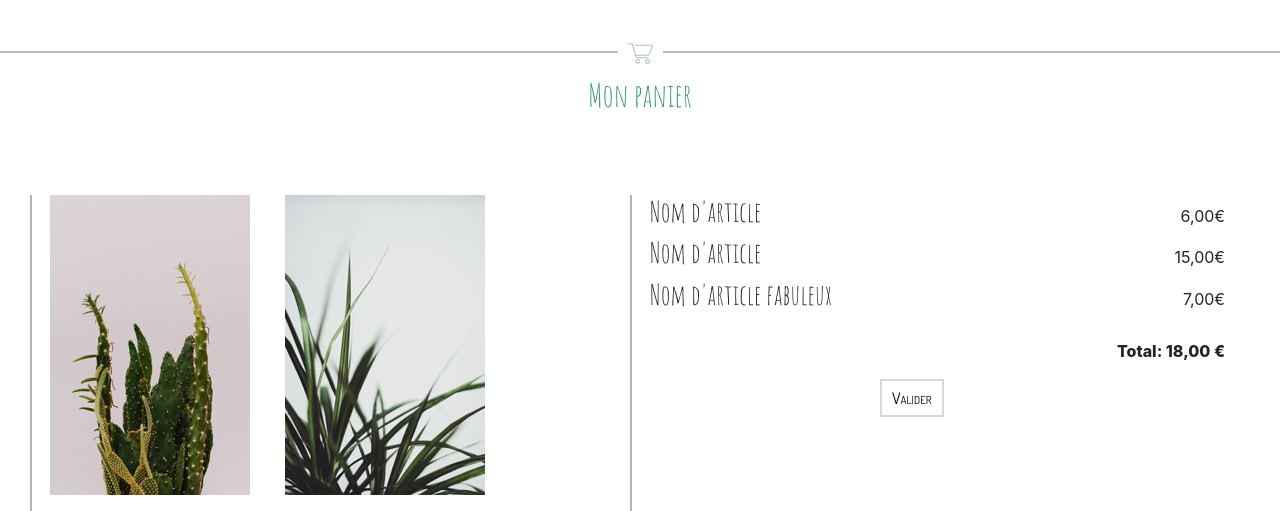
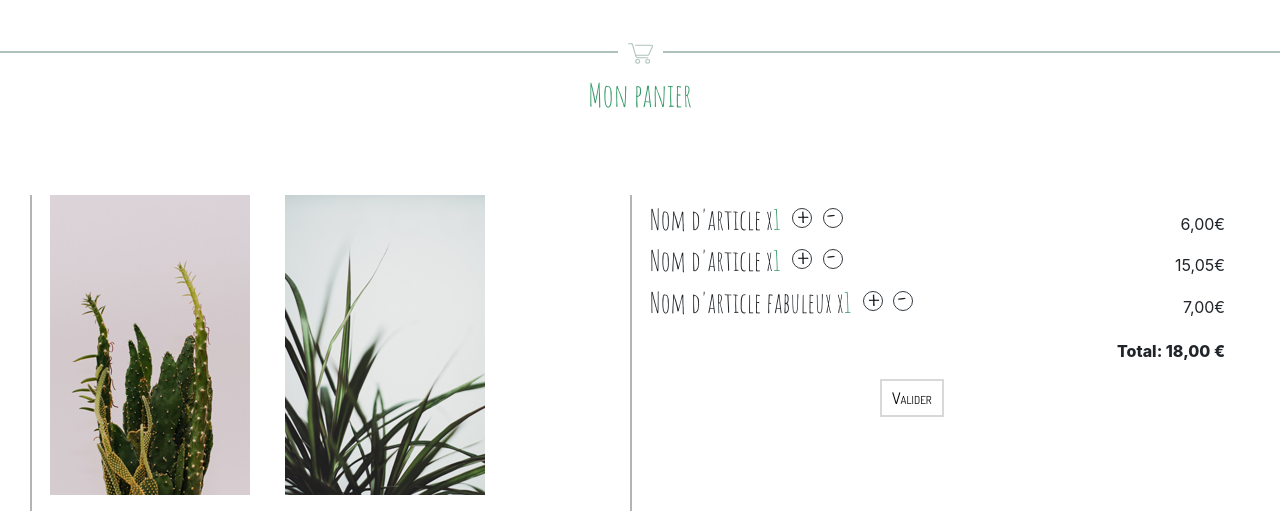
Before and after one commit to BourMel/projet-ecommerce, a PHP site: page /panier in a window 1280 px wide. Shown: the part 217-728 px from the top of the page. Run offline with PHP 8.4, Linux system fonts and the light colour scheme.

Commit message:
started cart quantities

```diff
--- a/assets/javascript/display_to_form.js
+++ b/assets/javascript/display_to_form.js
@@ -18,6 +18,7 @@ document.addEventListener('DOMContentLoaded', function() {
 
            // creates a form inside the simple parent div
            var form = document.createElement("form");
+           form.setAttribute('id', "parent_form");
            form.innerHTML = parentDiv[0].innerHTML;
            // we remove old content
            parentDiv[0].innerHTML = "";
@@ -39,6 +40,11 @@ document.addEventListener('DOMContentLoaded', function() {
 
                   //which uses data-label and data-type attributes
                   input.setAttribute("placeholder", spanToChange[j].getAttribute("data-label"));
+
+                  var input_id = spanToChange[j].getAttribute("id");
+
+                  input.setAttribute("id", input_id);
+                  input.setAttribute("name", input_id);
 
                   if(spanToChange[j].getAttribute('data-type') == "password") {
                       input.setAttribute("type", "password");
--- a/assets/javascript/form_validator.js
+++ b/assets/javascript/form_validator.js
@@ -46,7 +46,6 @@ function validateFilledForm(formId, lastFieldId) {
             // we check that all fields (except submit button) are filled
             if(this[i].type != "submit" && this[i].value === '') {
                 is_valid = false;
-                console.log(this[i])
                 break;
             }
         }
@@ -126,4 +125,9 @@ document.addEventListener('DOMContentLoaded', function() {
     // only checks that the fields are filled
     validateFilledForm("connection_form", "password");
 
+    /**ACCOUNT**/
+
+    //same
+    validateFilledForm("parent_form", "city");
+
 });
--- /dev/null
+++ b/assets/javascript/plus_minus.js
@@ -0,0 +1,53 @@
+/**
+ * on click on a 'minus' or 'plus' span, handles quantity
+ * assumes that a minus and a plus are always present in order to make less operations
+**/
+
+document.addEventListener('DOMContentLoaded', function() {
+
+   var plus = document.getElementsByClassName("plus");
+   var minus = document.getElementsByClassName("minus");
+
+   console.log(plus);
+   console.log(minus);
+
+   if(plus.length == minus.length) {
+       for(var i=0; i<plus.length; i++) {
+
+           plus[i].addEventListener("click", function() {
+               var quantity = parseInt(this.parentNode.querySelector(".quantity").innerHTML);
+
+               this.parentNode.querySelector(".quantity").innerHTML = quantity +1;
+
+               var price = this.parentNode.parentNode.querySelector(".price").innerHTML;
+
+               // @TODO
+               this.parentNode.parentNode.querySelector(".price").innerHTML = "42,00€";
+
+           })
+
+           minus[i].addEventListener("click", function() {
+               var quantity = parseInt(this.parentNode.querySelector(".quantity").innerHTML);
+
+               if(quantity > 1) {
+                   this.parentNode.querySelector(".quantity").innerHTML = quantity -1;
+
+                   var price = this.parentNode.parentNode.querySelector(".price").innerHTML;
+
+                   // @TODO
+                   this.parentNode.parentNode.querySelector(".price").innerHTML = "24,00€";
+
+                // delete article
+               } else if(quantity > 0) {
+                   var divToDelete = this.parentNode.parentNode;
+
+                   divToDelete.parentNode.removeChild(divToDelete);
+
+                   //@TODO adjust total
+               }
+           })
+       }
+   }
+
+
+});
--- a/assets/styles/styles.css
+++ b/assets/styles/styles.css
@@ -274,6 +274,39 @@ form .invalid {
     justify-content: space-between;
 }
 
+.cart h3 {
+    display: inline;
+}
+
+.cart .info .quantity {
+    color: #339966;
+}
+
+.cart .info .plus,
+.cart .info .minus  {
+    /*display: inline-block;*/
+    font-family: 'Amatic SC', cursive;
+    font-size: 2.5em;
+    position: relative;
+    margin-left: 10px;
+    line-height: 1;
+}
+
+/*circles*/
+.cart .info .plus:after,
+.cart .info .minus:after {
+    content: "";
+    display: block;
+    height: 20px;
+    width: 20px;
+    border: 1px solid #343a40;
+    border-radius: 50%;
+    position: absolute;
+    bottom: 12px;
+    left: -3px;
+    cursor: pointer;
+}
+
 .cart .total {
     text-align: right;
     margin-top: 20px;
--- a/views/account.html
+++ b/views/account.html
@@ -13,6 +13,7 @@
                 <div id="account_infos" class="display_and_form">
                     <span id="mail" data-label="Adresse email">jea_dupont@hello.net</span>
                     <span id="password" data-label="Mot de passe (obligatoire)" data-type="password">*****</span>
+                    <span id="new_password" data-label="Nouveau mot de passe (option)" data-type="password"></span>
                 </div>
             </div>
 
--- a/views/cart.html
+++ b/views/cart.html
@@ -14,15 +14,27 @@
 
         <div class="box col-lg-6 col-sm-12">
             <div class="info d-flex">
-                <h3>Nom d'article</h3>
+                <span>
+                    <h3>Nom d'article x<span class="quantity">1</span></h3>
+                    <span class="plus">+</span>
+                    <span class="minus">-</span>
+                </span>
                 <span class="price">6,00€</span>
             </div>
             <div class="info d-flex">
-                <h3>Nom d'article</h3>
-                <span class="price">15,00€</span>
+                <span>
+                    <h3>Nom d'article x<span class="quantity">1</span></h3>
+                    <span class="plus">+</span>
+                    <span class="minus">-</span>
+                </span>
+                <span class="price">15,05€</span>
             </div>
             <div class="info d-flex">
-                <h3>Nom d'article fabuleux</h3>
+                <span>
+                    <h3>Nom d'article fabuleux x<span class="quantity">1</span></h3>
+                    <span class="plus">+</span>
+                    <span class="minus">-</span>
+                </span>
                 <span class="price">7,00€</span>
             </div>
 
--- a/views/shared/footer.html
+++ b/views/shared/footer.html
@@ -34,5 +34,6 @@
         <script src="../assets/javascript/utils.js"></script>
         <script src="../assets/javascript/form_validator.js"></script>
         <script src="../assets/javascript/display_to_form.js"></script>
+        <script src="../assets/javascript/plus_minus.js"></script>
     </body>
 </html>
```
